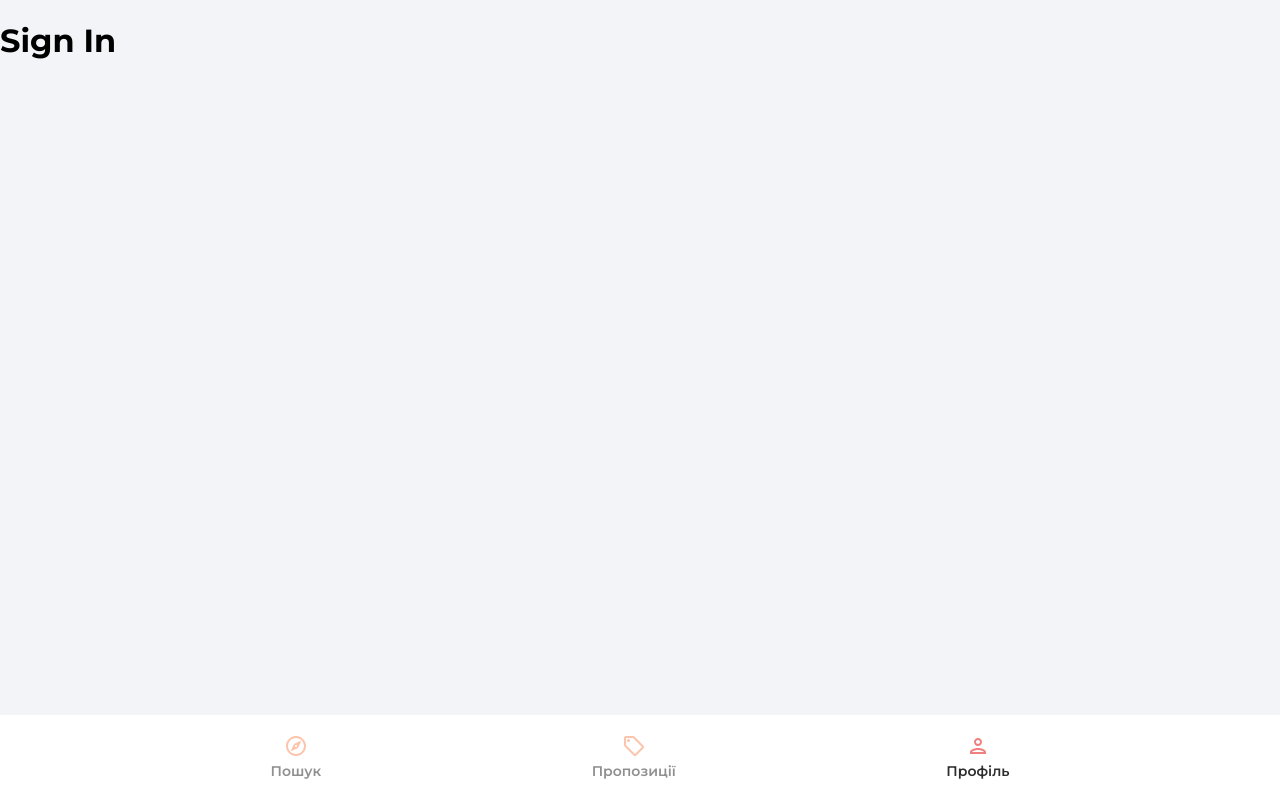
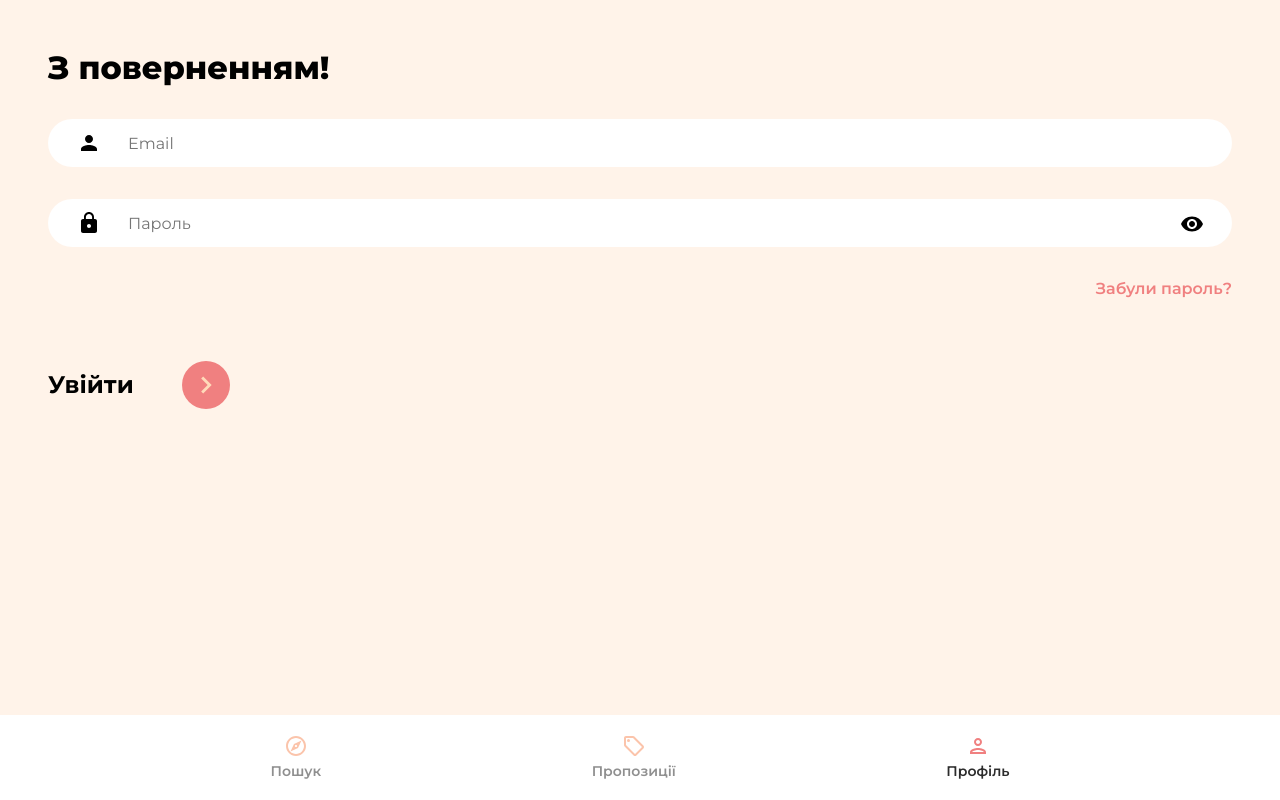
Before and after one commit to Nevskayad/real-estate, a React (Create React App) app: page /profile in a window 1280 px wide. Built offline with nearby package versions, Linux system fonts and the light colour scheme.

Commit message:
Add inputs to signIn page

```diff
--- a/src/index.css
+++ b/src/index.css
@@ -9,7 +9,7 @@
 
 body {
   font-family: 'Montserrat', sans-serif;
-  background-color: #f2f4f8;
+  background-color: rgba(255, 217, 185, 0.3);
   margin: 0;
   box-sizing: border-box;
 }
@@ -213,7 +213,7 @@
 
 .forgotPasswordLink {
   cursor: pointer;
-  color: #00cc66;
+  color: #f08080;
   font-weight: 600;
   text-align: right;
 }
@@ -253,7 +253,7 @@
   align-items: center;
   width: 3rem;
   height: 3rem;
-  background-color: #00cc66;
+  background-color: #f08080;
   border-radius: 50%;
 }
 @media (min-width: 1024px) {
--- a/src/pages/SignIn.jsx
+++ b/src/pages/SignIn.jsx
@@ -1,5 +1,70 @@
+import { useState } from 'react';
+import { Link, useNavigate } from 'react-router-dom';
+import { ReactComponent as ArrowRightIcon } from '../assets/svg/keyboardArrowRightIcon.svg';
+import visibility from '../assets/svg/visibility.svg';
+
 function SignIn() {
-  return <h1>Sign In</h1>;
+  const [showPassword, setShowPassword] = useState(false);
+  const [formData, setFormData] = useState({
+    email: '',
+    password: '',
+  });
+  const { email, password } = formData;
+
+  const navigate = useNavigate();
+
+  const onChange = () => {};
+
+  return (
+    <>
+      <div className="pageContainer">
+        <header>
+          <p className="pageHeader">З поверненням!</p>
+        </header>
+
+        <main>
+          <form>
+            <input
+              type="email"
+              className="emailInput"
+              placeholder="Email"
+              value={email}
+              onChange={onChange}
+            />
+
+            <div className="passwordInputDiv">
+              <input
+                type={showPassword ? 'text' : 'password'}
+                className="passwordInput"
+                placeholder="Пароль"
+                id="password"
+                value={password}
+                onChange={onChange}
+              />
+
+              <img
+                src={visibility}
+                alt="показати пароль"
+                className="showPassword"
+                onClick={() => setShowPassword((prevState) => !prevState)}
+              />
+            </div>
+
+            <Link to="/forgot-password" className="forgotPasswordLink">
+              Забули пароль?
+            </Link>
+
+            <div className="signInBar">
+              <p className="signInText">Увійти</p>
+              <button className="signInButton">
+                <ArrowRightIcon fill="#ffdab9" width="34px" height="34px" />
+              </button>
+            </div>
+          </form>
+        </main>
+      </div>
+    </>
+  );
 }
 
 export default SignIn;
```
Also changed, not shown: src/assets/svg/visibility.svg (renamed from src/assets/svg/visibilityIcon.svg).
